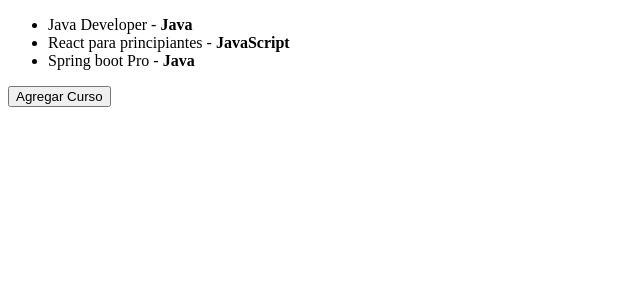
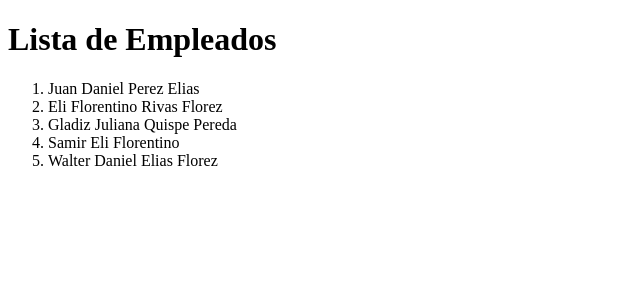
Before and after one commit to Jhonatanisai8/app-repaso-react, a React (Vite) app: page / in a window 1280 px wide. Shown: the top 300 px of the page, without its empty margins (0-640 px from the left). Built offline with nearby package versions, Linux system fonts and the light colour scheme.

Commit message:
uso del operador map para listas

```diff
--- a/src/App.jsx
+++ b/src/App.jsx
@@ -6,6 +6,7 @@
 import TarjetaEmpleado from './components/props/TarjetaEmpleado'
 import TarjetaEmpleado1 from './components/props/TarjetaEmpleado1'
 import Contador from './components/useEstate/Contador'
+import ListadoEmpleado from "./components/maps/ListadoEmpleado.jsx";
 // import Saludo from './components/Saludo'
 
 function App() {
@@ -49,7 +50,11 @@
       <BotonAcceso
         estaLogueado={true}>
       </BotonAcceso> */}
-      <ListaCursos></ListaCursos>
+
+      {/*
+      <ListaCursos></ListaCursos>*/}
+      <ListadoEmpleado></ListadoEmpleado>
+
     </div>
   )
 }
--- /dev/null
+++ b/src/components/maps/ListadoEmpleado.jsx
@@ -0,0 +1,34 @@
+import React, {useState} from "react";
+
+const Item = ({nombre, apellido}) => {
+  return (
+    <li>{nombre} {apellido}</li>)
+}
+
+
+const ListadoEmpleado = () => {
+  const listadoEmpleados = [
+    {id: 1, nombre: "Juan Daniel", apellido: "Perez Elias"},
+    {id: 2, nombre: "Eli Florentino", apellido: "Rivas Florez"},
+    {id: 3, nombre: "Gladiz Juliana", apellido: "Quispe Pereda"},
+    {id: 4, nombre: "Samir Eli", apellido: "Florentino"},
+    {id: 5, nombre: "Walter Daniel", apellido: "Elias Florez"}
+  ]
+  const [arregloEmpleados, setArregloEmpleados] = useState(listadoEmpleados)
+
+  return (
+    <div>
+      <h1>Lista de Empleados</h1>
+      <ol>
+        {listadoEmpleados.map((empleado) => (
+          <Item key={empleado.id}
+                nombre={empleado.nombre}
+                apellido={empleado.apellido}></Item>
+        ))}
+      </ol>
+    </div>
+  )
+
+}
+
+export default ListadoEmpleado;
```
